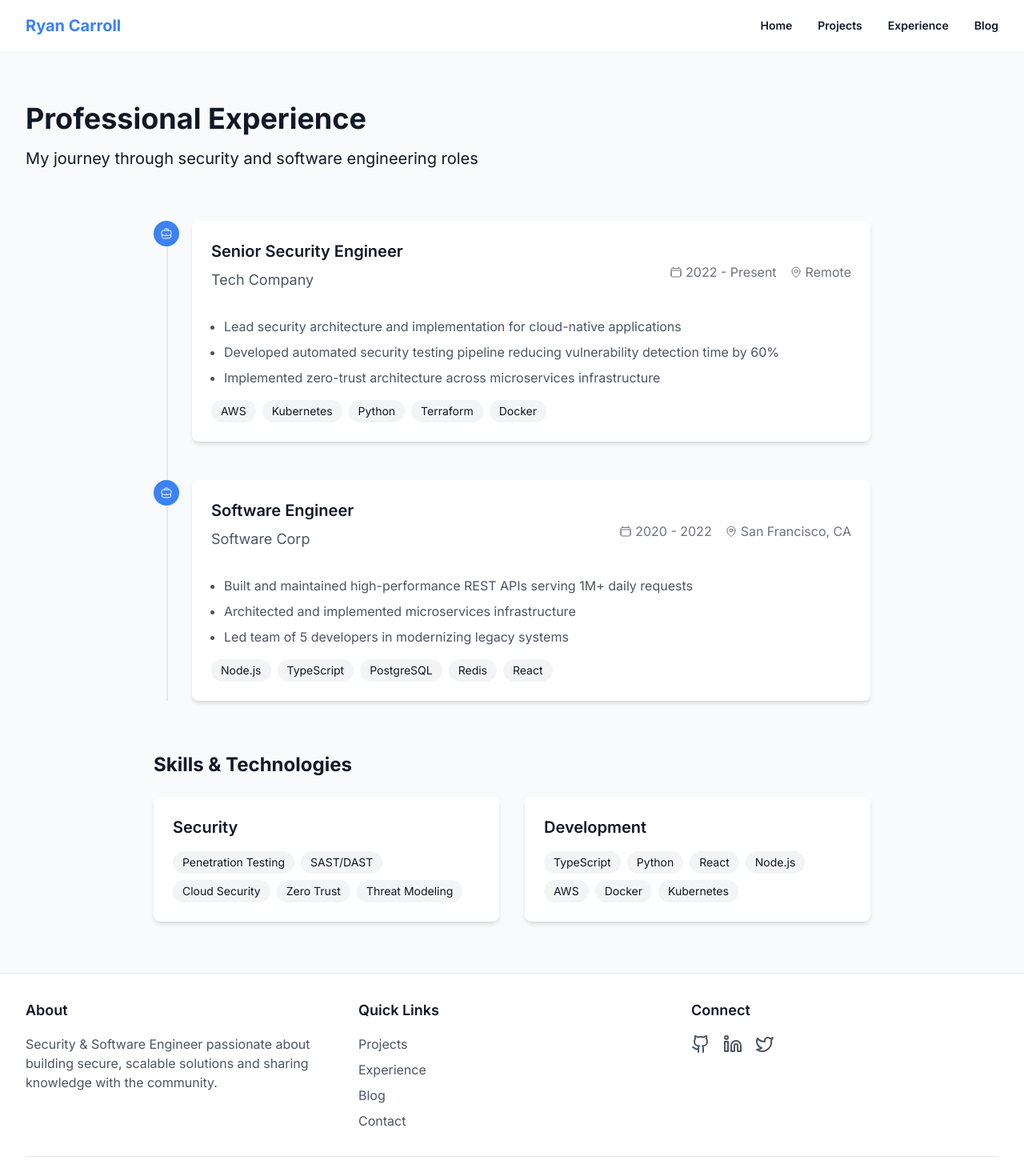
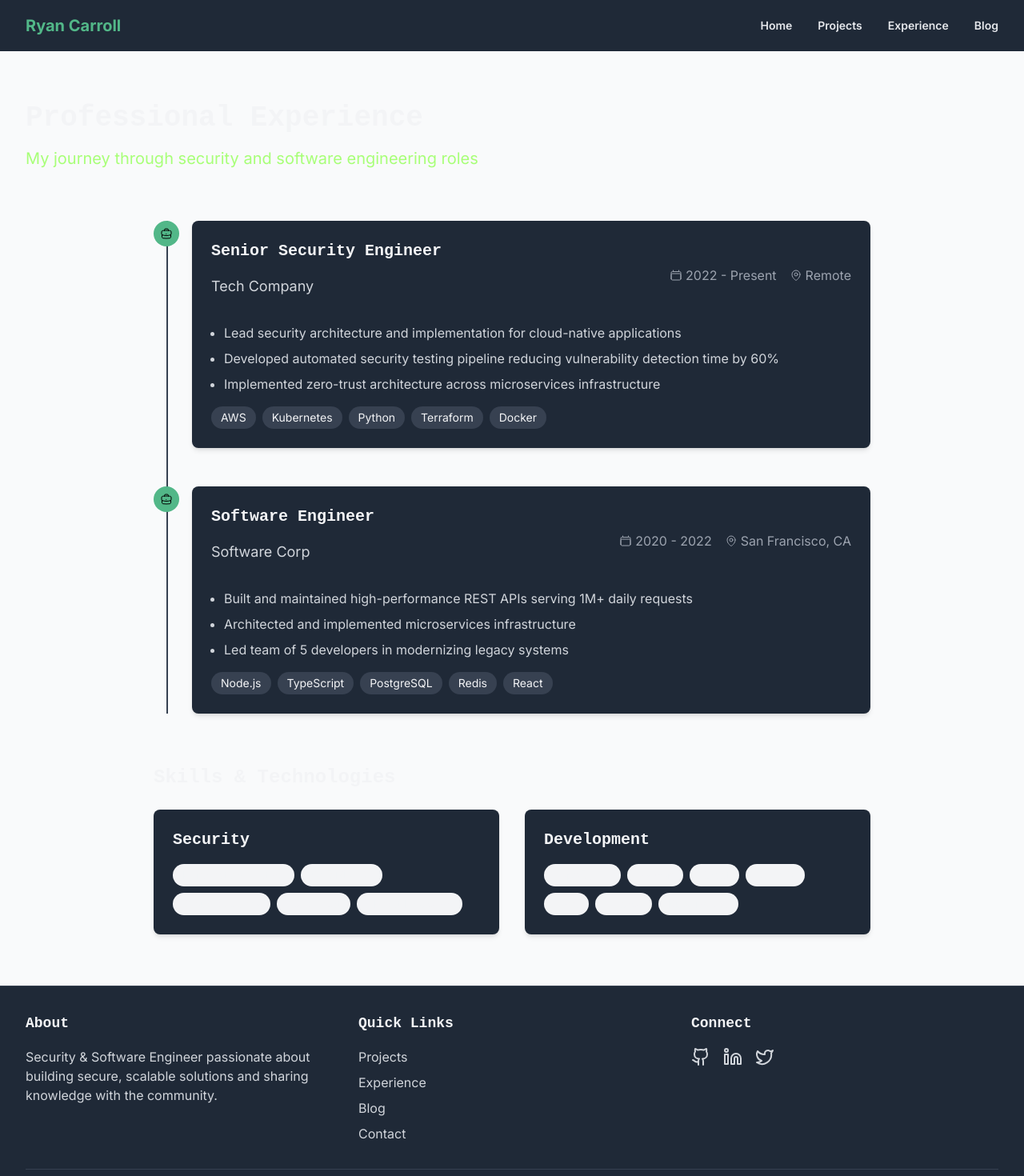
Before and after one commit to technolifts/portfolio-website, a Next.js app: page /experience in a window 1280 px wide. Shown: the top 1470 px of the page at 80% size. Built offline with nearby package versions, Linux system fonts and the light colour scheme.

Commit message:
Add Security looking styling

```diff
--- a/src/app/blog/[slug]/page.tsx
+++ b/src/app/blog/[slug]/page.tsx
@@ -44,7 +44,6 @@ export default function BlogPostPage({ params }: BlogPostPageProps) {
 
   return (
     <div>
-      <Header />
 
       <main className="container mx-auto px-4 sm:px-6 lg:px-8 py-16">
         <article className="max-w-3xl mx-auto">
--- a/src/components/BlogCard.tsx
+++ b/src/components/BlogCard.tsx
@@ -12,7 +12,7 @@ export default function BlogCard({ post }: BlogCardProps) {
     <article className="card hover:shadow-lg transition-shadow cursor-pointer">
         <div className="mb-4">
         <h2 className="text-2xl font-semibold mb-2">{post.title}</h2>
-          <div className="flex items-center gap-4 text-gray-600 dark:text-gray-400 text-sm">
+        <div className="flex items-center gap-4 text-gray-400 text-sm">
             <span className="flex items-center">
             <CalendarIcon className="h-4 w-4 mr-1" />
             {post.date}
@@ -24,7 +24,7 @@ export default function BlogCard({ post }: BlogCardProps) {
         </div>
         </div>
 
-        <p className="text-gray-600 dark:text-gray-300 mb-4">
+        <p className="text-gray-300 mb-4">
         {post.excerpt}
         </p>
 
@@ -32,7 +32,7 @@ export default function BlogCard({ post }: BlogCardProps) {
         {post.tags.map((tag) => (
             <span
             key={tag}
-              className="px-3 py-1 text-sm bg-gray-100 dark:bg-gray-700 rounded-full"
+            className="px-3 py-1 text-sm bg-gray-700 rounded-full"
             >
             {tag}
             </span>
--- a/src/components/ExperienceTimeline.tsx
+++ b/src/components/ExperienceTimeline.tsx
@@ -9,24 +9,24 @@ export default function ExperienceTimeline({ experiences }: ExperienceTimelinePr
 return (
     <div className="relative">
         {/* Timeline line */}
-      <div className="absolute left-4 top-0 bottom-0 w-0.5 bg-gray-200 dark:bg-gray-700" />
+        <div className="absolute left-4 top-0 bottom-0 w-0.5 bg-gray-700" />
 
         <div className="space-y-12">
         {experiences.map((experience, index) => (
             <div key={experience.id} className="relative pl-12">
             {/* Timeline dot */}
             <div className="absolute left-0 top-0 w-8 h-8 bg-accent rounded-full flex items-center justify-center">
-              <BriefcaseIcon className="h-4 w-4 text-white" />
+                <BriefcaseIcon className="h-4 w-4 text-black" />
             </div>
 
             <div className="card">
                 <div className="flex flex-col md:flex-row md:items-center md:justify-between mb-4">
                 <div>
                     <h3 className="text-xl font-semibold">{experience.title}</h3>
-                  <p className="text-lg text-gray-600 dark:text-gray-300">{experience.company}</p>
+                    <p className="text-lg text-gray-300">{experience.company}</p>
                 </div>
 
-                <div className="flex flex-col sm:flex-row gap-2 sm:gap-4 text-gray-500 dark:text-gray-400 mt-2 md:mt-0">
+                <div className="flex flex-col sm:flex-row gap-2 sm:gap-4 text-gray-400 mt-2 md:mt-0">
                     <span className="flex items-center">
                     <CalendarIcon className="h-4 w-4 mr-1" />
                     {experience.startDate} - {experience.endDate}
@@ -40,7 +40,7 @@ export default function ExperienceTimeline({ experiences }: ExperienceTimelinePr
 
                 <ul className="list-disc pl-4 space-y-2 mb-4">
                 {experience.description.map((desc, i) => (
-                  <li key={i} className="text-gray-600 dark:text-gray-300">
+                    <li key={i} className="text-gray-300">
                     {desc}
                     </li>
                 ))}
@@ -50,7 +50,7 @@ export default function ExperienceTimeline({ experiences }: ExperienceTimelinePr
                 {experience.technologies.map((tech) => (
                     <span
                     key={tech}
-                    className="px-3 py-1 text-sm bg-gray-100 dark:bg-gray-700 rounded-full"
+                    className="px-3 py-1 text-sm bg-gray-700 rounded-full"
                     >
                     {tech}
                     </span>
--- a/src/components/Footer.tsx
+++ b/src/components/Footer.tsx
@@ -5,13 +5,13 @@ export default function Footer() {
 const currentYear = new Date().getFullYear();
 
 return (
-    <footer className="bg-white dark:bg-gray-800 border-t border-gray-200 dark:border-gray-700">
+    <footer className="bg-gray-800 border-t border-gray-700">
         <div className="container mx-auto px-4 sm:px-6 lg:px-8 py-8">
         <div className="grid grid-cols-1 md:grid-cols-3 gap-8">
             {/* About Section */}
             <div>
             <h3 className="text-lg font-semibold mb-4">About</h3>
-            <p className="text-gray-600 dark:text-gray-300">
+            <p className="text-gray-300">
                 Security & Software Engineer passionate about building secure,
                 scalable solutions and sharing knowledge with the community.
             </p>
@@ -25,7 +25,7 @@ export default function Footer() {
                 <li key={item}>
                     <Link
                     href={`/${item.toLowerCase()}`}
-                    className="text-gray-600 dark:text-gray-300 hover:text-accent dark:hover:text-accent"
+                    className="text-gray-300 hover:text-accent"
                     >
                     {item}
                     </Link>
@@ -42,7 +42,7 @@ export default function Footer() {
                 href="https://github.com/yourusername"
                 target="_blank"
                 rel="noopener noreferrer"
-                className="text-gray-600 dark:text-gray-300 hover:text-accent dark:hover:text-accent"
+                className="text-gray-300 hover:text-accent"
                 >
                 <GithubIcon className="h-6 w-6" />
                 </Link>
@@ -50,7 +50,7 @@ export default function Footer() {
                 href="https://linkedin.com/in/yourusername"
                 target="_blank"
                 rel="noopener noreferrer"
-                className="text-gray-600 dark:text-gray-300 hover:text-accent dark:hover:text-accent"
+                className="text-gray-300 hover:text-accent"
                 >
                 <LinkedinIcon className="h-6 w-6" />
                 </Link>
@@ -58,7 +58,7 @@ export default function Footer() {
                 href="https://twitter.com/yourusername"
                 target="_blank"
                 rel="noopener noreferrer"
-                className="text-gray-600 dark:text-gray-300 hover:text-accent dark:hover:text-accent"
+                className="text-gray-300 hover:text-accent"
                 >
                 <TwitterIcon className="h-6 w-6" />
                 </Link>
@@ -66,7 +66,7 @@ export default function Footer() {
             </div>
         </div>
 
-        <div className="mt-8 pt-8 border-t border-gray-200 dark:border-gray-700 text-center text-gray-600 dark:text-gray-300">
+        <div className="mt-8 pt-8 border-t border-gray-700 text-center text-gray-300">
             <p>© {currentYear} Your Name. All rights reserved.</p>
         </div>
         </div>
--- a/src/components/Header.tsx
+++ b/src/components/Header.tsx
@@ -1,20 +1,22 @@
 "use client";
-import Link from 'next/link'
-import { useState } from 'react'
-import { Bars3Icon, XMarkIcon } from '@heroicons/react/24/outline'
+import Link from 'next/link';
+import { useState } from 'react';
+import { Bars3Icon, XMarkIcon } from '@heroicons/react/24/outline';
+import { usePathname } from 'next/navigation';
 
 const navigation = [
 { name: 'Home', href: '/' },
 { name: 'Projects', href: '/projects' },
 { name: 'Experience', href: '/experience' },
 { name: 'Blog', href: '/blog' },
-]
+];
 
 export default function Header() {
-  const [mobileMenuOpen, setMobileMenuOpen] = useState(false)
+const [mobileMenuOpen, setMobileMenuOpen] = useState(false);
+const pathname = usePathname();
 
 return (
-    <header className="bg-white dark:bg-gray-800 shadow-sm">
+    <header className="bg-gray-800 shadow-sm">
         <nav className="container mx-auto px-4 sm:px-6 lg:px-8" aria-label="Global">
         <div className="flex h-16 items-center justify-between">
             <div className="flex lg:flex-1">
@@ -27,7 +29,7 @@ export default function Header() {
             <div className="flex lg:hidden">
             <button
                 type="button"
-              className="inline-flex items-center justify-center rounded-md p-2.5 text-gray-700 dark:text-gray-200"
+                className="inline-flex items-center justify-center rounded-md p-2.5 text-gray-200 hover:text-gray-100"
                 onClick={() => setMobileMenuOpen(!mobileMenuOpen)}
             >
                 <span className="sr-only">Open main menu</span>
@@ -45,7 +47,9 @@ export default function Header() {
                 <Link
                 key={item.name}
                 href={item.href}
-                className="text-sm font-semibold leading-6 text-gray-900 dark:text-gray-100 hover:text-accent dark:hover:text-accent transition-colors"
+                className={`text-sm font-semibold leading-6 text-gray-200 hover:text-accent transition-colors
+                    ${pathname === item.href ? 'text-accent' : 'text-gray-200'}`}
+
                 >
                 {item.name}
                 </Link>
@@ -61,7 +65,8 @@ export default function Header() {
                 <Link
                     key={item.name}
                     href={item.href}
-                  className="block rounded-lg px-3 py-2 text-base font-semibold text-gray-900 dark:text-gray-100 hover:bg-gray-50 dark:hover:bg-gray-700"
+                    className={`block rounded-lg px-3 py-2 text-base font-semibold text-gray-200 hover:bg-gray-700
+                        ${pathname === item.href ? 'bg-gray-700 text-accent' : 'text-gray-200'}`}
                     onClick={() => setMobileMenuOpen(false)}
                 >
                     {item.name}
@@ -72,5 +77,5 @@ export default function Header() {
         )}
         </nav>
     </header>
-  )
+);
 }
--- a/src/components/ProjectCard.tsx
+++ b/src/components/ProjectCard.tsx
@@ -22,7 +22,7 @@ export default function ProjectCard({ project }: ProjectCardProps) {
     <div className="space-y-4">
         <div>
         <h3 className="text-xl font-semibold">{project.title}</h3>
-          <p className="text-gray-600 dark:text-gray-300 mt-2">
+        <p className="text-gray-300 mt-2">
             {project.description}
         </p>
         </div>
@@ -31,7 +31,7 @@ export default function ProjectCard({ project }: ProjectCardProps) {
         {project.technologies.map((tech) => (
             <span
             key={tech}
-              className="px-3 py-1 text-sm bg-gray-100 dark:bg-gray-700 rounded-full"
+            className="px-3 py-1 text-sm bg-gray-700 rounded-full"
             >
             {tech}
             </span>
--- a/src/styles/globals.css
+++ b/src/styles/globals.css
@@ -4,24 +4,32 @@
 
 @layer base {
  body {
-    @apply text-gray-900 dark:text-gray-100;
+    @apply bg-gray-900 text-gray-100; /* Dark background, light text by default */
+    background-image: radial-gradient(circle, rgba(40,40,40,0.5) 0%, rgba(0,0,0,0.8) 100%);
+    font-family: 'Roboto', sans-serif;
+   }
+
+  h1, h2, h3, h4, h5, h6{
+      font-family: 'Fira Code', monospace;
+      @apply font-bold mb-4;
   }
 
   h1 {
-    @apply text-4xl font-bold mb-4;
+     @apply text-5xl ;
    }
 
   h2 {
-    @apply text-3xl font-semibold mb-3;
+    @apply text-4xl;
   }
 
    h3 {
-    @apply text-2xl font-medium mb-2;
+     @apply text-3xl;
    }
 
    p {
-    @apply mb-4;
+    @apply mb-4 text-gray-300;
    }
+
  }
 
 @layer components {
@@ -30,10 +38,43 @@
  }
 
  .button {
-    @apply px-4 py-2 rounded-md bg-accent text-white hover:bg-accent/90 transition-colors;
+   @apply px-4 py-2 rounded-md bg-accent text-black hover:bg-accent/90 transition-colors;
+     border: 2px solid transparent; /* Initial transparent border */
+     box-shadow: 0 0 0 2px #52b788; /* Green outline on hover */
+   }
+   .button:hover {
+     border-color: #52b788; /* Green outline on hover */
+     box-shadow: 0 0 0 2px transparent;
    }
 
   .card {
-    @apply bg-white dark:bg-gray-800 rounded-lg shadow-md p-6;
+   @apply bg-gray-800 rounded-lg shadow-md p-6 transition-all duration-300 ease-in-out; /* Dark card with transition */
+  }
+
+   .card:hover{
+        transform: translateY(-3px);
+        box-shadow: 0 6px 12px rgba(0, 0, 0, 0.3);
    }
 }
+
+@layer utilities {
+ .text-terminal-text-light {
+     color: #a8ff78; /* bright green */
+   }
+
+   .text-terminal-text-light-dark{
+        color: #52b788; /* dark green */
+   }
+
+   .skeleton-loading {
+        background: linear-gradient(90deg, #222, #444, #222);
+        background-size: 200% 200%;
+        animation: skeleton-gradient 1.5s linear infinite;
+     }
+
+     @keyframes skeleton-gradient {
+        0% { background-position: 0% 50%; }
+        50% { background-position: 100% 50%; }
+        100% { background-position: 0% 50%; }
+     }
+}
```
Also changed, not shown: tailwind.config.ts (+4 -3 lines). Lines whose indentation alone changed are shown as unchanged.
